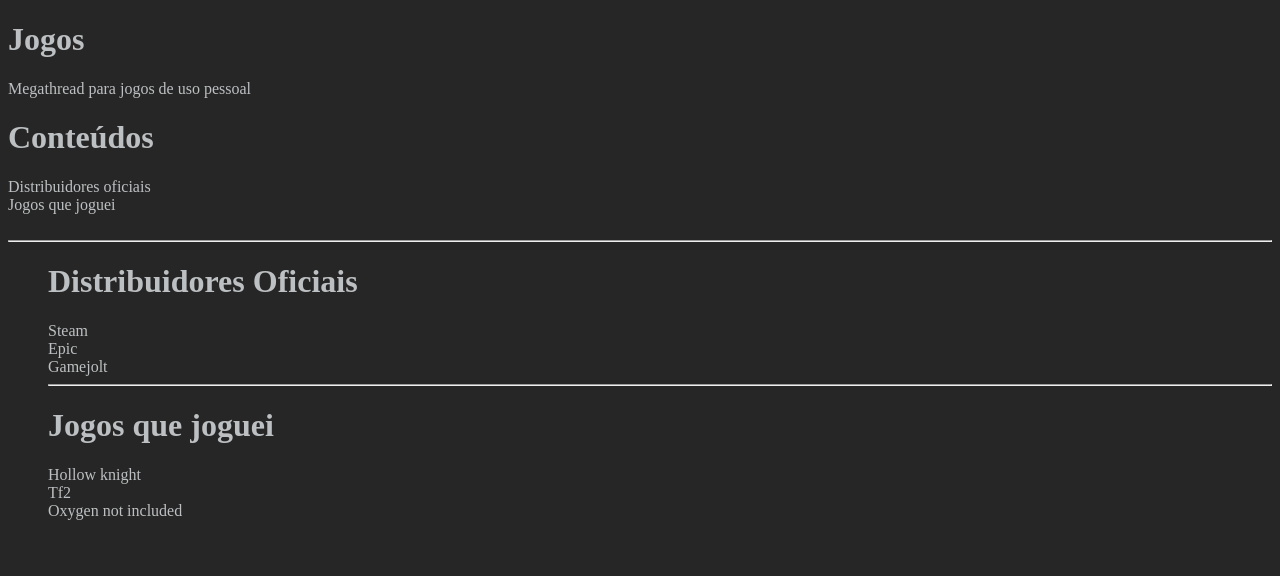
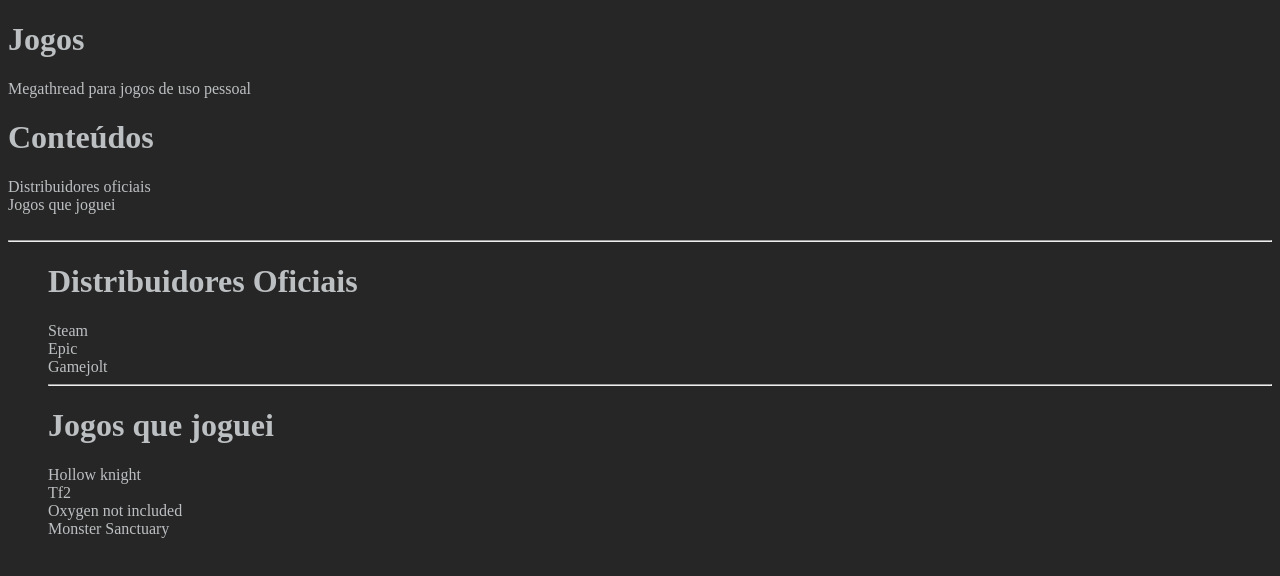
Before and after one commit to Surubiabo/Personal-hub, a plain HTML site: page paginas/Jogos.html in a window 1280 px wide. Drawn offline with Linux system fonts and the light colour scheme; a script that the page names is missing.

Commit message:
pull to github

```diff
--- a/paginas/Jogos.html
+++ b/paginas/Jogos.html
@@ -26,6 +26,8 @@
       <li><a href="">Hollow knight</a></li>
       <li><a href="">Tf2</a></li>
       <li><a href="">Oxygen not included</a></li>
+      <li><a href="">Monster Sanctuary</a></li>
+
 
     </main>
 	<script src="index.js"></script>
```
